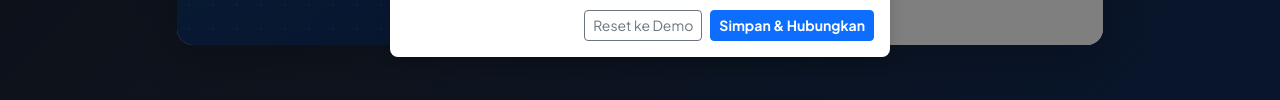
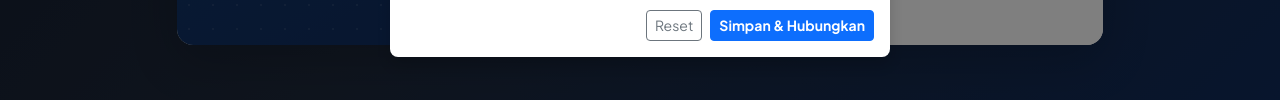
Before and after one commit to Hadian84/sds, a plain HTML site: page login.html in a window 1280 px wide. Both pictures are taken after a click on the button "Firebase". Shown: the part 645-745 px from the top of the page. Drawn offline with nearby package versions, Linux system fonts and the light colour scheme.

Commit message:
Update login.html

```diff
--- a/login.html
+++ b/login.html
@@ -180,7 +180,7 @@
             </div>
           </div>
           <div class="modal-footer">
-            <button type="button" class="btn btn-sm btn-outline-secondary" onclick="resetFirebaseConfig()">Reset ke Demo</button>
+            <button type="button" class="btn btn-sm btn-outline-secondary" onclick="resetFirebaseConfig()">Reset</button>
             <button type="submit" class="btn btn-sm btn-primary fw-bold">Simpan & Hubungkan</button>
           </div>
         </form>
```
